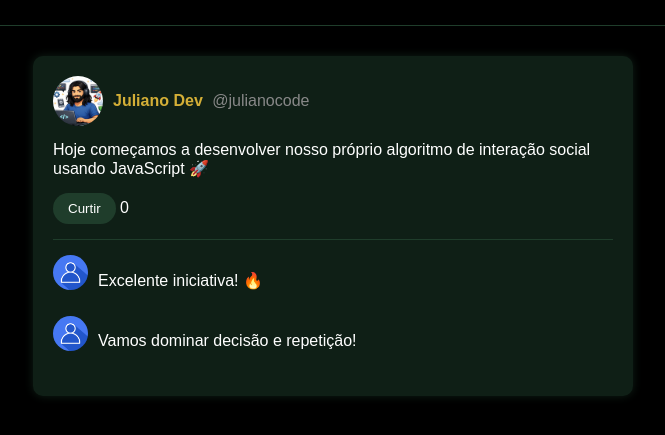
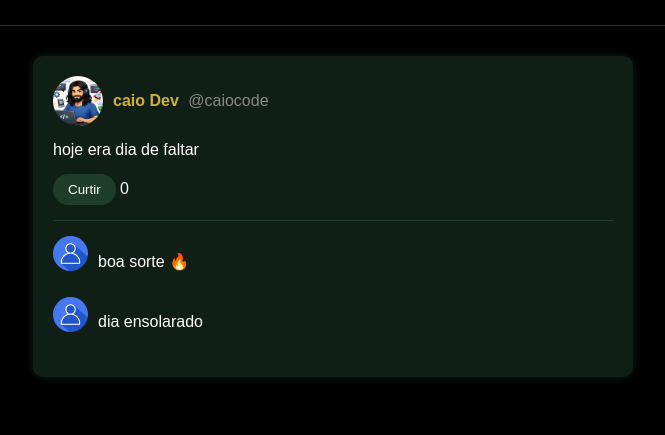
Before and after one commit to caio-clash/mini-social-caio, a plain HTML site: page index.html in a window 1280 px wide. Shown: the part 139-574 px from the top of the page, without its empty margins (307-972 px from the left). Drawn offline with Linux system fonts and the light colour scheme.

Commit message:
edicao do html

```diff
--- a/index.html
+++ b/index.html
@@ -18,13 +18,13 @@
     <div class="post-header">
       <img src="assets/profile.png" class="avatar">
       <div>
-        <span class="name">Juliano Dev</span>
-        <span class="username">@julianocode</span>
+        <span class="name">caio Dev</span>
+        <span class="username">@caiocode</span>
       </div>
     </div>
 
     <p class="post-text">
-      Hoje começamos a desenvolver nosso próprio algoritmo de interação social usando JavaScript 🚀
+    hoje era dia de faltar
     </p>
 
     <div class="post-actions">
@@ -35,12 +35,12 @@
     <section class="comments">
       <div class="comment">
         <img src="assets/avatar.png" class="avatar-small">
-        <p>Excelente iniciativa! 🔥</p>
+        <p>boa sorte 🔥</p>
       </div>
 
       <div class="comment">
         <img src="assets/avatar.png" class="avatar-small">
-        <p>Vamos dominar decisão e repetição!</p>
+        <p>dia ensolarado</p>
       </div>
     </section>
 
```
